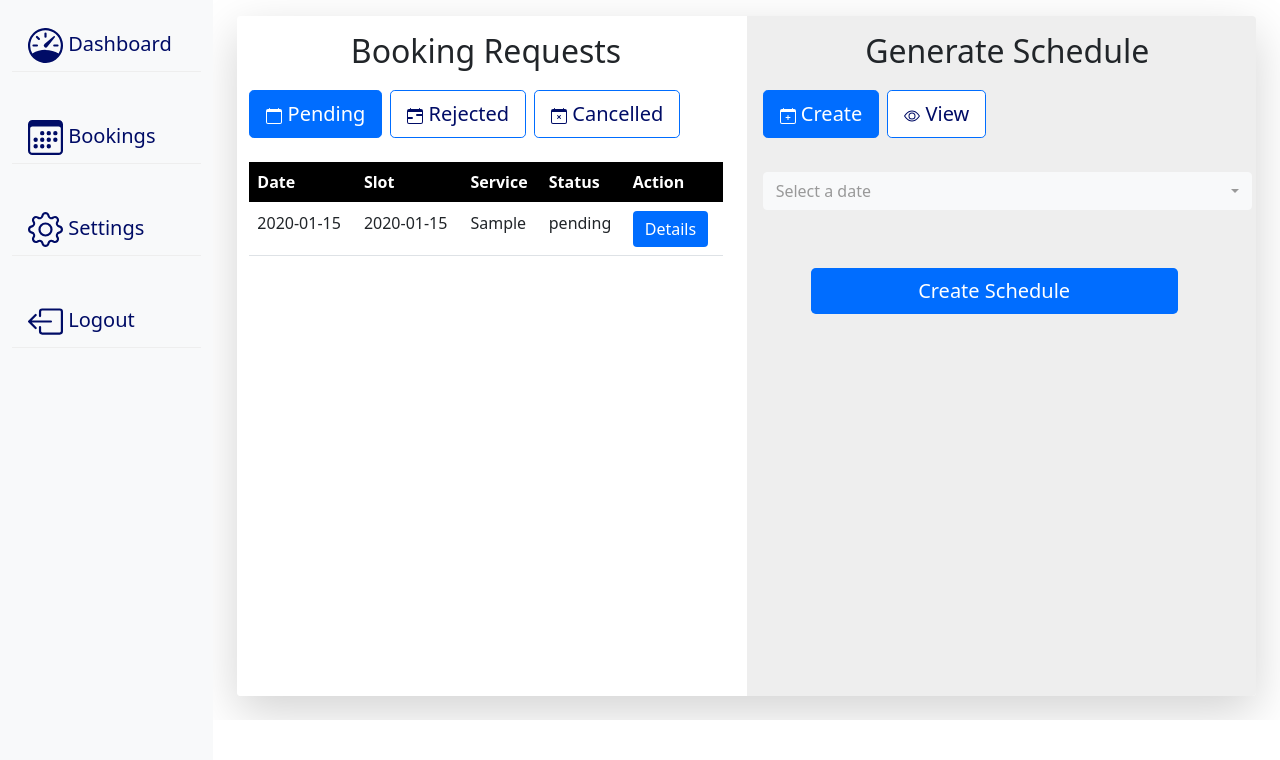
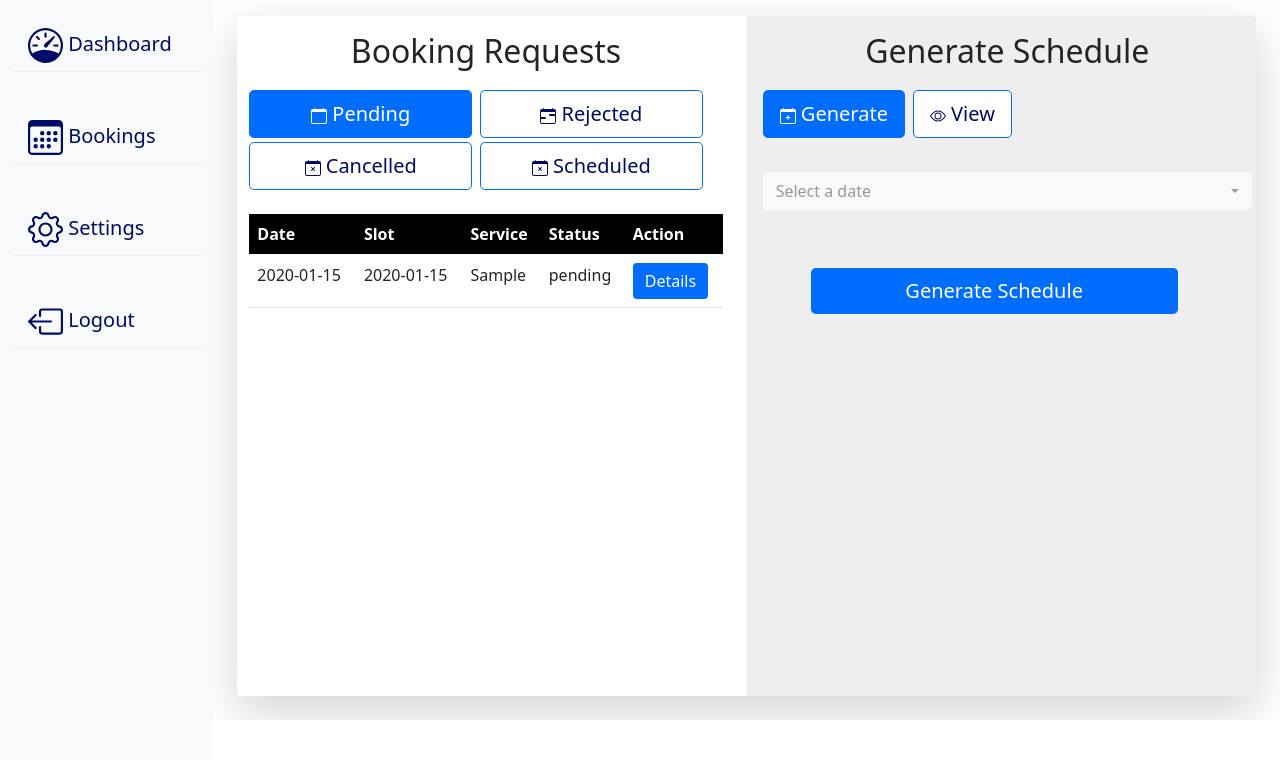
Before and after one commit to gigacache/bookingApplication, a CodeIgniter app: page /bookingApplication/index.php/adminbookings in a window 1280 px wide. Shown: the part 71-831 px from the top of the page. Run offline with CodeIgniter, Linux system fonts and the light colour scheme; data comes from the database, SQL or seed files in the repository; tables that the repository leaves empty hold one stand-in row (values such as "Sample post").

Commit message:
request status filters within admin booking dashbaord updated

```diff
--- a/application/models/Scheduler.php
+++ b/application/models/Scheduler.php
@@ -90,13 +90,13 @@ public function sortSchedule($obj){
 
 public function durationOfService($service){
   $seconds2add = 0;
-  if($service == 1){
+  if($service == 'Service One'){
     $seconds2add = 1800;}
 
-  if($service == 2){
+  if($service == 'Service Two'){
     $seconds2add = 2700;}
 
-  if($service == 3){
+  if($service == 'Service Three'){
     $seconds2add = 3600;}
 
 
--- a/application/models/booking_model.php
+++ b/application/models/booking_model.php
@@ -44,7 +44,6 @@ class Booking_model extends CI_Model{
       $this->db->select('*');
       $this->db->from('requests');
       $this->db->join('users', 'users.userID = requests.userID');
-      $this->db->where_not_in('status', 'scheduled');
       $query=$this->db->get();
       return $query;
     }
--- a/application/views/admin/adminBooking.php
+++ b/application/views/admin/adminBooking.php
@@ -7,23 +7,29 @@
         <h2 class="text-center">Booking Requests</h2>
           <div class="row text-center">
           <ul class="nav nav-tabs my-2 mx-2" role="tablist">
-            <li><a href="#pending" data-toggle="tab" class="nav-link active mx-1 my-1">
+            <li class="w-50"><a href="#pending" data-toggle="tab" class="nav-link active mx-1 my-1">
               <svg xmlns="http://www.w3.org/2000/svg" width="16" height="16" fill="currentColor" class="bi bi-calendar" viewBox="0 0 16 16">
       <path d="M3.5 0a.5.5 0 0 1 .5.5V1h8V.5a.5.5 0 0 1 1 0V1h1a2 2 0 0 1 2 2v11a2 2 0 0 1-2 2H2a2 2 0 0 1-2-2V3a2 2 0 0 1 2-2h1V.5a.5.5 0 0 1 .5-.5zM1 4v10a1 1 0 0 0 1 1h12a1 1 0 0 0 1-1V4H1z"/>
     </svg>
               Pending</a></li>
-            <li><a href="#rejected" data-toggle="tab" class="nav-link mx-1 my-1">
+            <li class="w-50"><a href="#rejected" data-toggle="tab" class="nav-link mx-1 my-1">
               <svg xmlns="http://www.w3.org/2000/svg" width="16" height="16" fill="currentColor" class="bi bi-calendar-range" viewBox="0 0 16 16">
               <path d="M9 7a1 1 0 0 1 1-1h5v2h-5a1 1 0 0 1-1-1zM1 9h4a1 1 0 0 1 0 2H1V9z"/>
               <path d="M3.5 0a.5.5 0 0 1 .5.5V1h8V.5a.5.5 0 0 1 1 0V1h1a2 2 0 0 1 2 2v11a2 2 0 0 1-2 2H2a2 2 0 0 1-2-2V3a2 2 0 0 1 2-2h1V.5a.5.5 0 0 1 .5-.5zM1 4v10a1 1 0 0 0 1 1h12a1 1 0 0 0 1-1V4H1z"/>
             </svg>
               Rejected</a></li>
-              <li><a href="#cancelled" data-toggle="tab" class="nav-link mx-1 my-1">
+              <li class="w-50"><a href="#cancelled" data-toggle="tab" class="nav-link mx-1 my-1">
                 <svg xmlns="http://www.w3.org/2000/svg" width="16" height="16" fill="currentColor" class="bi bi-calendar-x" viewBox="0 0 16 16">
     <path d="M6.146 7.146a.5.5 0 0 1 .708 0L8 8.293l1.146-1.147a.5.5 0 1 1 .708.708L8.707 9l1.147 1.146a.5.5 0 0 1-.708.708L8 9.707l-1.146 1.147a.5.5 0 0 1-.708-.708L7.293 9 6.146 7.854a.5.5 0 0 1 0-.708z"/>
     <path d="M3.5 0a.5.5 0 0 1 .5.5V1h8V.5a.5.5 0 0 1 1 0V1h1a2 2 0 0 1 2 2v11a2 2 0 0 1-2 2H2a2 2 0 0 1-2-2V3a2 2 0 0 1 2-2h1V.5a.5.5 0 0 1 .5-.5zM1 4v10a1 1 0 0 0 1 1h12a1 1 0 0 0 1-1V4H1z"/>
   </svg>
-                Cancelled</a></li>
+  Cancelled</a></li>
+                <li class="w-50"><a href="#scheduled" data-toggle="tab" class="nav-link mx-1 my-1">
+                  <svg xmlns="http://www.w3.org/2000/svg" width="16" height="16" fill="currentColor" class="bi bi-calendar-x" viewBox="0 0 16 16">
+      <path d="M6.146 7.146a.5.5 0 0 1 .708 0L8 8.293l1.146-1.147a.5.5 0 1 1 .708.708L8.707 9l1.147 1.146a.5.5 0 0 1-.708.708L8 9.707l-1.146 1.147a.5.5 0 0 1-.708-.708L7.293 9 6.146 7.854a.5.5 0 0 1 0-.708z"/>
+      <path d="M3.5 0a.5.5 0 0 1 .5.5V1h8V.5a.5.5 0 0 1 1 0V1h1a2 2 0 0 1 2 2v11a2 2 0 0 1-2 2H2a2 2 0 0 1-2-2V3a2 2 0 0 1 2-2h1V.5a.5.5 0 0 1 .5-.5zM1 4v10a1 1 0 0 0 1 1h12a1 1 0 0 0 1-1V4H1z"/>
+    </svg>
+          Scheduled</a></li>
           </ul>
         </div>
               <div class="tab-content">
@@ -116,6 +122,36 @@
             </tbody>
           </table>
           </div>
+          <div class="tab-pane py-3" id="scheduled">
+            <table class="table">
+              <thead class="thead-dark">
+                <tr>
+                  <th scope="col">Date</th>
+                  <th scope="col">Slot</th>
+                  <th scope="col">Service</th>
+                  <th scope="col">Status</th>
+                  <th scope="col">Action</th>
+                </tr>
+              </thead>
+            <tbody>
+            <?php
+             foreach ($allBookingData->result() as $row) {?>
+              <?php if($row->status == 'scheduled'){ ?>
+                        <tr>
+                          <td><?php echo $row->bookingDate;?></td>
+                          <td><?php echo $row->timeOfDay;?></td>
+                          <td><?php echo $row->service;?></td>
+                          <td><?php echo $row->status;?></td>
+                          <td>
+                            <button type="button" class="btn btn-primary" data-toggle="modal" data-target="#Modal-<?php echo $row->requestID;?>">
+                              Details
+                            </button>
+                          </td>
+                        </tr>
+            <?php }}?>
+          </tbody>
+        </table>
+        </div>
               </div>
               <?php foreach ($allBookingData->result() as $row) {?>
           <!-- Modal -->
@@ -185,7 +221,7 @@
           <path d="M8 7a.5.5 0 0 1 .5.5V9H10a.5.5 0 0 1 0 1H8.5v1.5a.5.5 0 0 1-1 0V10H6a.5.5 0 0 1 0-1h1.5V7.5A.5.5 0 0 1 8 7z"/>
           <path d="M3.5 0a.5.5 0 0 1 .5.5V1h8V.5a.5.5 0 0 1 1 0V1h1a2 2 0 0 1 2 2v11a2 2 0 0 1-2 2H2a2 2 0 0 1-2-2V3a2 2 0 0 1 2-2h1V.5a.5.5 0 0 1 .5-.5zM1 4v10a1 1 0 0 0 1 1h12a1 1 0 0 0 1-1V4H1z"/>
         </svg>
-        Create</a></li>
+        Generate</a></li>
       <li><a href="#view" data-toggle="tab" class="nav-link mx-1 my-1">
         <svg xmlns="http://www.w3.org/2000/svg" width="16" height="16" fill="currentColor" class="bi bi-eye" viewBox="0 0 16 16">
           <path d="M16 8s-3-5.5-8-5.5S0 8 0 8s3 5.5 8 5.5S16 8 16 8zM1.173 8a13.133 13.133 0 0 1 1.66-2.043C4.12 4.668 5.88 3.5 8 3.5c2.12 0 3.879 1.168 5.168 2.457A13.133 13.133 0 0 1 14.828 8c-.058.087-.122.183-.195.288-.335.48-.83 1.12-1.465 1.755C11.879 11.332 10.119 12.5 8 12.5c-2.12 0-3.879-1.168-5.168-2.457A13.134 13.134 0 0 1 1.172 8z"/>
@@ -197,13 +233,13 @@
     <div class="tab-content">
       <div class="tab-pane active py-3" id="create">
         <form method="post" action=<?php echo site_url('schedule')?>>
-              <select class="selectpicker w-100"  data-width="100%" data-dropup-auto="false" name="date">
+              <select class="selectpicker w-100"  data-width="100%" data-dropup-auto="false" name="date" required>
                 <option value="Select A Date" selected disabled>Select a date</option>
                 <?php foreach($requestDates->result() as $row){?>
                   <option value="<?php echo $row->bookingDate; ?>"> <?php echo$row->bookingDate; ?></option>
                 <?php }?>
               </select>
-              <button type="submit" class="btn btn-primary btn-lg w-75 my-5 mx-5">Create Schedule</button>
+              <button type="submit" class="btn btn-primary btn-lg w-75 my-5 mx-5">Generate Schedule</button>
             </form>
           </div>
        <div class="tab-pane py-3" id="view">
--- a/application/views/user/booking.php
+++ b/application/views/user/booking.php
@@ -49,9 +49,9 @@
                     <div class="input-group">
                       <h4>Select a service</h4>
                       <select class="selectpicker" name="service" data-width="100%" data-dropup-auto="false">
-                        <option value="1">One</option>
-                        <option value="2">Two</option>
-                        <option value="3">Three</option>
+                        <option value="Servie One">Servie One 30 minutes</option>
+                        <option value="Service Two">Service Two 45 minutes</option>
+                        <option value="Service Three">Service Three 60 minutes</option>
                       </select>
                     </div>
                     <div class="input-group">
```
